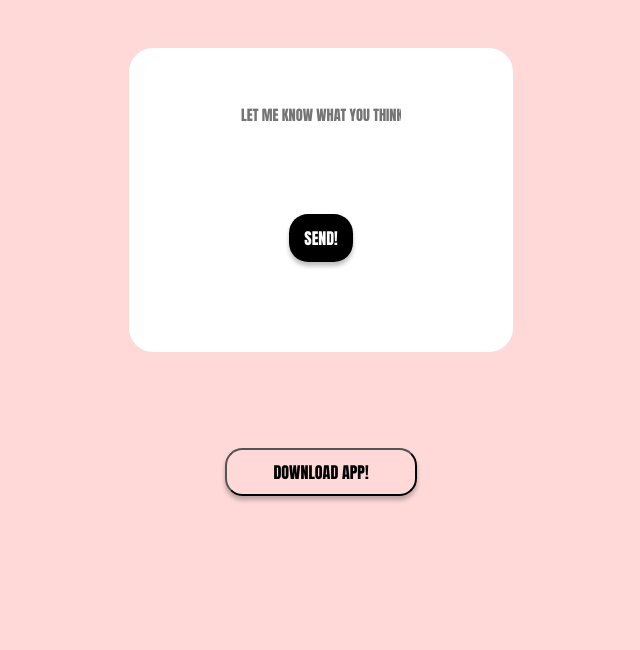
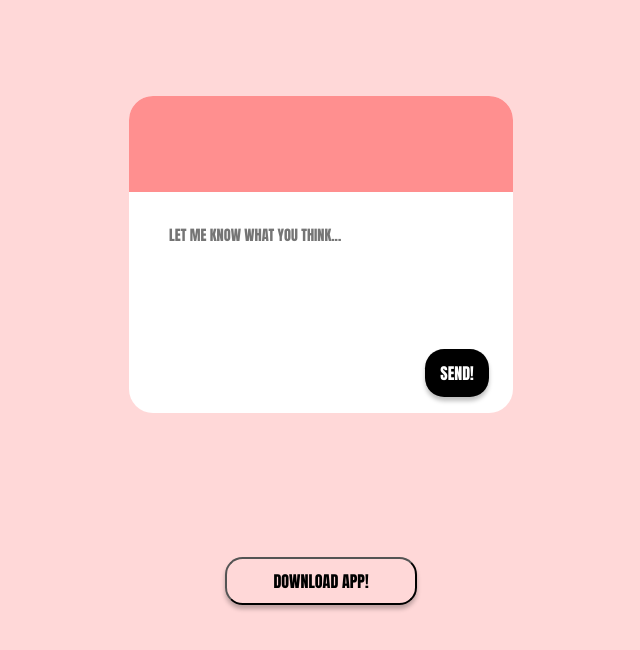
Before and after one commit to SV22-TikiTaka/frontend-web, a React (Create React App) app: page / in a window 1280 px wide. Shown: the top 650 px of the page, without its empty margins (319-959 px from the left). Built offline with nearby package versions, Linux system fonts and the light colour scheme.

Commit message:
design: css modified

```diff
--- a/src/components/atom/SendButton.jsx
+++ b/src/components/atom/SendButton.jsx
@@ -4,7 +4,7 @@ import styled from 'styled-components';
 const StyledSend = styled.button`
     width: 4rem;
     height: 3rem;
-    margin: 3rem 1rem;
+    margin: 0.5rem 1rem 1rem 18rem;
     padding: 1rem auto;
     box-shadow: 0 4px 4px 0 rgba(0, 0, 0, 0.25);
     background-color: black;
--- a/src/components/atom/Input.jsx
+++ b/src/components/atom/TextArea.jsx
@@ -1,19 +1,21 @@
 import React from 'react';
 import styled from 'styled-components';
 
-const StyledInput= styled.input`
-  margin: 0rem 0rem 1.5rem 0rem;
-  border-radius: 3rem;
-  padding: 1rem 2rem;
+const StyledInput= styled.textarea`
+  margin: 1rem 0rem 0rem 0rem;
+  border-radius: 1rem;
+  padding: 1rem 1rem 1rem 1rem;
   border: none;
-  width: 10rem;
+  width: 19rem;
+  height: 6rem;
   font-family: Cormorant;
   font-size: 0.9rem;
   font-weight: semi-bold;
   font-family:Anton;
+  resize: none;
 `;
 
-function Input(props){
+function TextArea(props){
 
     return (
     <div>
@@ -23,4 +25,4 @@ function Input(props){
     )
   }
 
-  export default Input;
+  export default TextArea;
--- a/src/components/box/MessageBox.jsx
+++ b/src/components/box/MessageBox.jsx
@@ -1,23 +1,19 @@
 import React, {useState} from 'react';
 import styled from 'styled-components';
 import SendButton from '../atom/SendButton';
-import Input from '../atom/Input';
+import TextArea from '../atom/TextArea';
 
-const StyledBox = styled.div`
-  margin: 3rem auto;
-  background-color: white;
-  border-radius: 1.5rem;
-  padding-top: 2.5rem;
-  padding-bottom: 1.5rem;
-  width: 24rem;
-  height: 15rem;
-
+const StyledContainer = styled.div`
+    margin: 6rem auto;
+    background-color: white;
+    border-radius: 1.5rem;
+    width: 24rem;
 `;
 
 const StyledHeader = styled.div`
-    display: flex;
-    background:white;
-
+    background-color: var(--main-pink);
+    height: 6rem;
+    border-radius: 1.5rem 1.5rem 0rem 0rem;
 `;
 
 
@@ -27,11 +23,12 @@ function MessageBox(){
         message :''
     })
     return(
-        <StyledBox>
-        <Input name="LET ME KNOW WHAT YOU THINK..." type="text" onChange={(e) => setInput({...input,"message":e.target.value})}></Input>
+        <StyledContainer>
+            <StyledHeader></StyledHeader>
+            <TextArea name="LET ME KNOW WHAT YOU THINK..." type="text" onChange={(e) => setInput({...input,"message":e.target.value})}></TextArea>
 
-        <SendButton>SEND!</SendButton>
-        </StyledBox>
+            <SendButton>SEND!</SendButton>
+        </StyledContainer>
     )
     }
 
```
